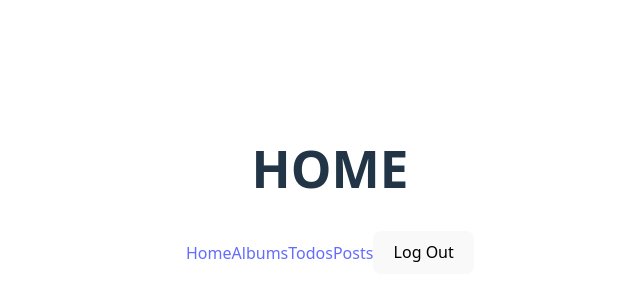
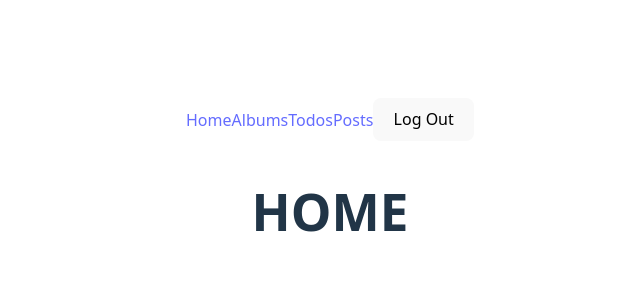
Before and after one commit to ormiller-hilma/json-server, a React app: page /home in a window 1280 px wide. Shown: the part 210-510 px from the top of the page, without its empty margins (310-950 px from the left). Built offline with nearby package versions, Linux system fonts and the light colour scheme; the HTML template or start-up script is replaced by a standard one.

Commit message:
added navbar to all homepages

```diff
--- a/src/App.jsx
+++ b/src/App.jsx
@@ -8,6 +8,7 @@ import { UserContext, UsernameProvider } from "./contexts/UserContx";
 import AlbumsDisplay from "./pages/AlbumsDisplay";
 import UserAlbums from "./pages/UserAlbums";
 import PostDisplay from "./pages/PostDisplay";
+import HomeNavbar from "./components/HomeNavbar";
 function App() {
   return (
     <>
@@ -16,6 +17,7 @@ function App() {
           <Routes>
             <Route path="/" element={<Navigate to="/login" />} />
             <Route path="/home">
+              <Route element={<HomeNavbar />}>
                 <Route index element={<Home />} />
                 <Route path="users/:userid/posts" element={<PostDisplay />} />
                 <Route path="users/:userid/albums" element={<UserAlbums />} />
@@ -24,6 +26,7 @@ function App() {
                   element={<AlbumsDisplay />}
                 />
                 <Route path="*" element={<NotFoundPage />} />
+              </Route>
             </Route>
             <Route path="/login" element={<Login />} />
             <Route path="/register" element={<Register />} />
--- a/src/components/HomeNavbar.jsx
+++ b/src/components/HomeNavbar.jsx
@@ -1,5 +1,5 @@
 import React, { useContext } from "react";
-import { NavLink, useParams } from "react-router";
+import { NavLink, useParams, Outlet } from "react-router";
 import { UserContext } from "../contexts/UserContx";
 import LogoutButton from "./LogoutBtn";
 
@@ -25,6 +25,8 @@ function HomeNavbar() {
           {albumid && <span>Album {albumid}</span>}{" "}
         </div>
       )}
+      <br />
+      <Outlet />
     </nav>
   );
 }
--- a/src/pages/Home.jsx
+++ b/src/pages/Home.jsx
@@ -1,13 +1,14 @@
 import React from "react";
 import { NavLink } from "react-router";
 import HomeNavbar from "../components/HomeNavbar";
+import { Outlet } from "react-router";
+
 function Home() {
   return (
     <>
       <h1>HOME</h1>
-      <div>
-        <HomeNavbar />
-      </div>
+      <div>{/* <HomeNavbar /> */}</div>
+      {/* <Outlet /> */}
     </>
   );
 }
```
Lines whose indentation alone changed are shown as unchanged.
